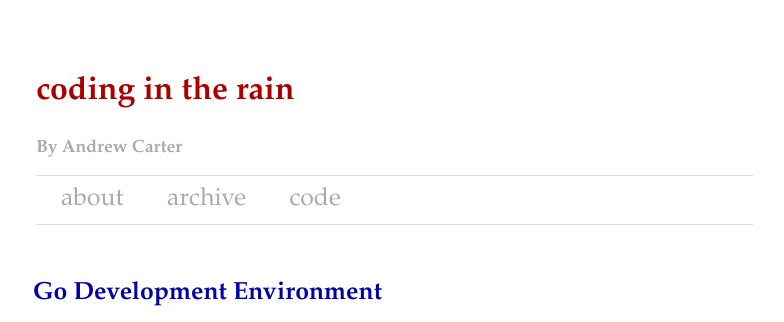
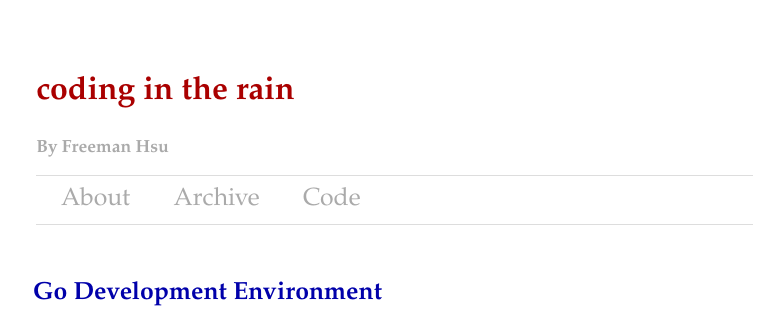
Before and after one commit to XMXu/xmxu.github.io, a Jekyll site: the page built from index.html, in a window 1280 px wide and 900 px high. Shown: the top 322 px of the window, without its empty margins (247-1031 px from the left). Built offline with Jekyll 4.4.1, drawn with Linux system fonts in a browser that asks for light colours; Markdown is read by kramdown in place of the engine named in the settings; some of the changed text lies outside the part shown.

Commit message:
Modify Names

```diff
--- a/_includes/footer.html
+++ b/_includes/footer.html
@@ -1,6 +1,6 @@
 <footer>
     <div id="copyright">
-        <p>Copyright &copy; 2005-{{ site.time | date: "%Y" }} <a href="{{ site.url }}">Andrew Carter</a></p>
+        <p>Copyright &copy; 2005-{{ site.time | date: "%Y" }} <a href="{{ site.url }}">Freeman Hsu</a></p>
     </div>
     <div id="feed">
         <p><a href="/atom.xml">RSS Feed</a> | Powered by <a href="http://jekyllrb.com/">Jekyll</a></p>
--- a/_includes/masthead.html
+++ b/_includes/masthead.html
@@ -1,9 +1,9 @@
 <section id="masthead">
     <h1 class="title"><a href="/">coding in the rain</a></h1>
-    <h2>By <span class="author">Andrew Carter</a></h2>
+    <h2>By <span class="author">Freeman Hsu</a></h2>
     <nav>
-        <a class="menu" href="/about.html">about</a>
-        <a class="menu" href="/archive.html">archive</a>
-        <a class="menu" href="/code.html">code</a>
+        <a class="menu" href="/about.html">About</a>
+        <a class="menu" href="/archive.html">Archive</a>
+        <a class="menu" href="/code.html">Code</a>
     </nav>
 </section>
```
